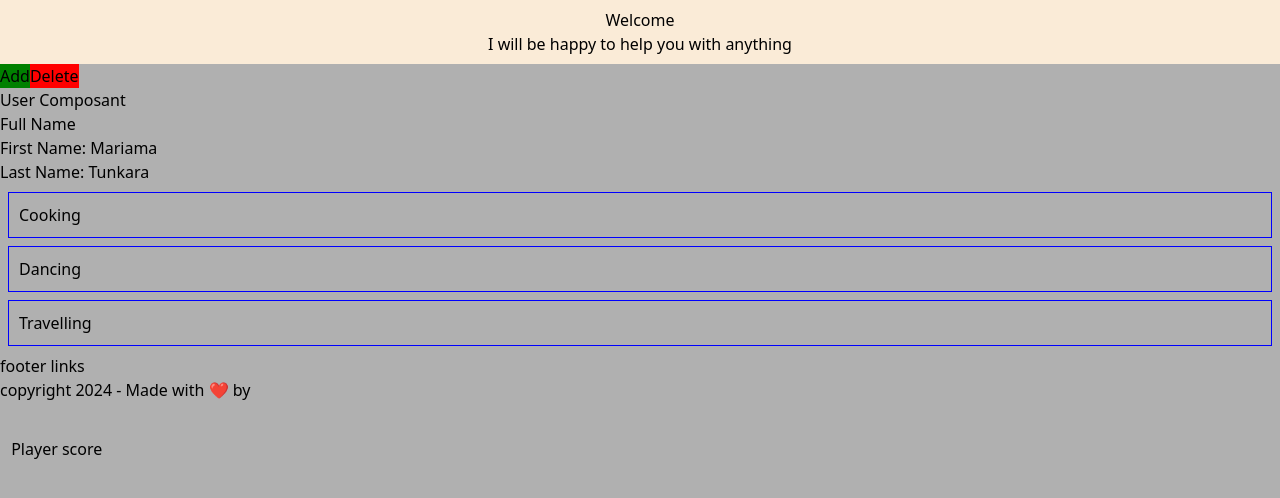
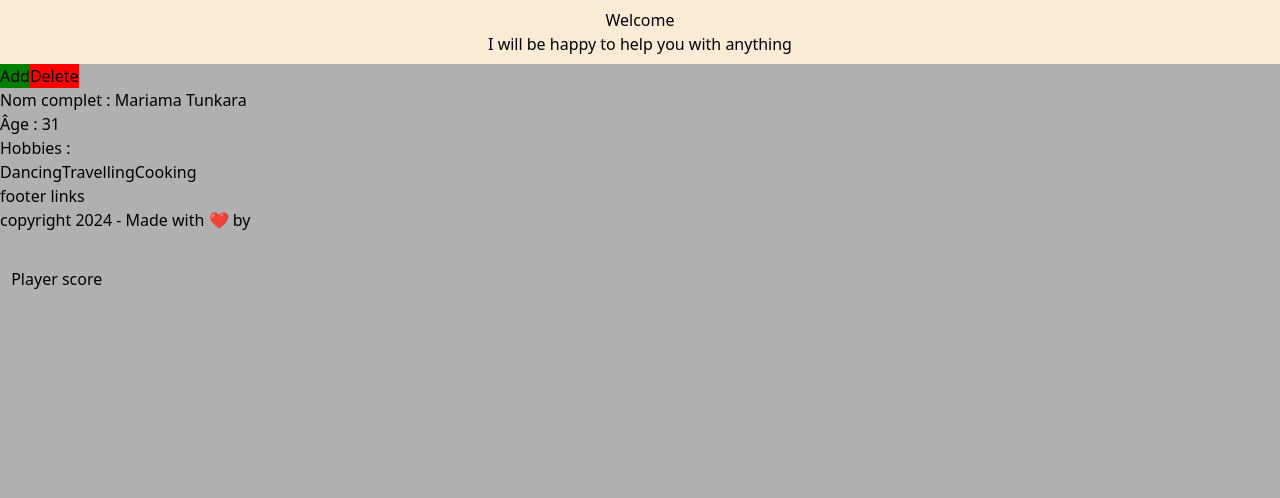
Before and after one commit to mariama2244/React-project, a React (Vite) app: page / in a window 1280 px wide. Shown: the top 498 px of the page. Built offline with nearby package versions, Linux system fonts and the light colour scheme.

Commit message:
exo/props

```diff
--- a/package.json
+++ b/package.json
@@ -10,6 +10,7 @@
     "preview": "vite preview"
   },
   "dependencies": {
+    "prop-types": "^15.8.1",
     "react": "^18.3.1",
     "react-dom": "^18.3.1"
   },
--- a/src/App.jsx
+++ b/src/App.jsx
@@ -5,6 +5,7 @@ import Bouton from './composants/ui/Bouton/Bouton';
 import User from './composants/User/User';
 import "./index.css";
 import Player from './composants/Player/Player';
+
 
 
 // un composant react
@@ -18,6 +19,9 @@ function App() {
   // }
 
   // const texte = "I am a paragraph.";
+
+  const hobbies = ['Dancing', 'Travelling', 'Cooking'];
+
 
 
 
@@ -37,7 +41,11 @@ function App() {
           <p>Delete</p>
          </Bouton>
 
-         <User />
+         <User
+          firstName="Mariama"
+          lastName="Tunkara"
+          age={31}
+          hobbies={hobbies} />
          <Footer />
          <Player />
 
--- a/src/composants/User/User.jsx
+++ b/src/composants/User/User.jsx
@@ -1,15 +1,28 @@
+import PropTypes from 'prop-types'
 
 
-import FullName from './FullName';
-import Hobbies from './Hobbies';
 
 
-export default  function User() {
+
+export default  function User(props) {
+
+  const { firstName, lastName, age, hobbies } = props;
   return(
     <div>
-    <h2>User Composant</h2>
-    <FullName />
-    <Hobbies />
-  </div>
+      <h2>Nom complet : {firstName} {lastName}</h2>
+      <p>Âge : {age}</p>
+      <h3>Hobbies :</h3>
+      <ul>
+        <li>
+          {hobbies}
+        </li>
+      </ul>
+    </div>
   )
 }
+User.propTypes = {
+  firstName: PropTypes.string.isRequired,
+  lastName: PropTypes.string.isRequired,
+  age: PropTypes.number.isRequired,
+  hobbies: PropTypes.arrayOf(PropTypes.string).isRequired
+};
```
Also changed, not shown: 1 other file (tests, documents, lock files or other folders).
